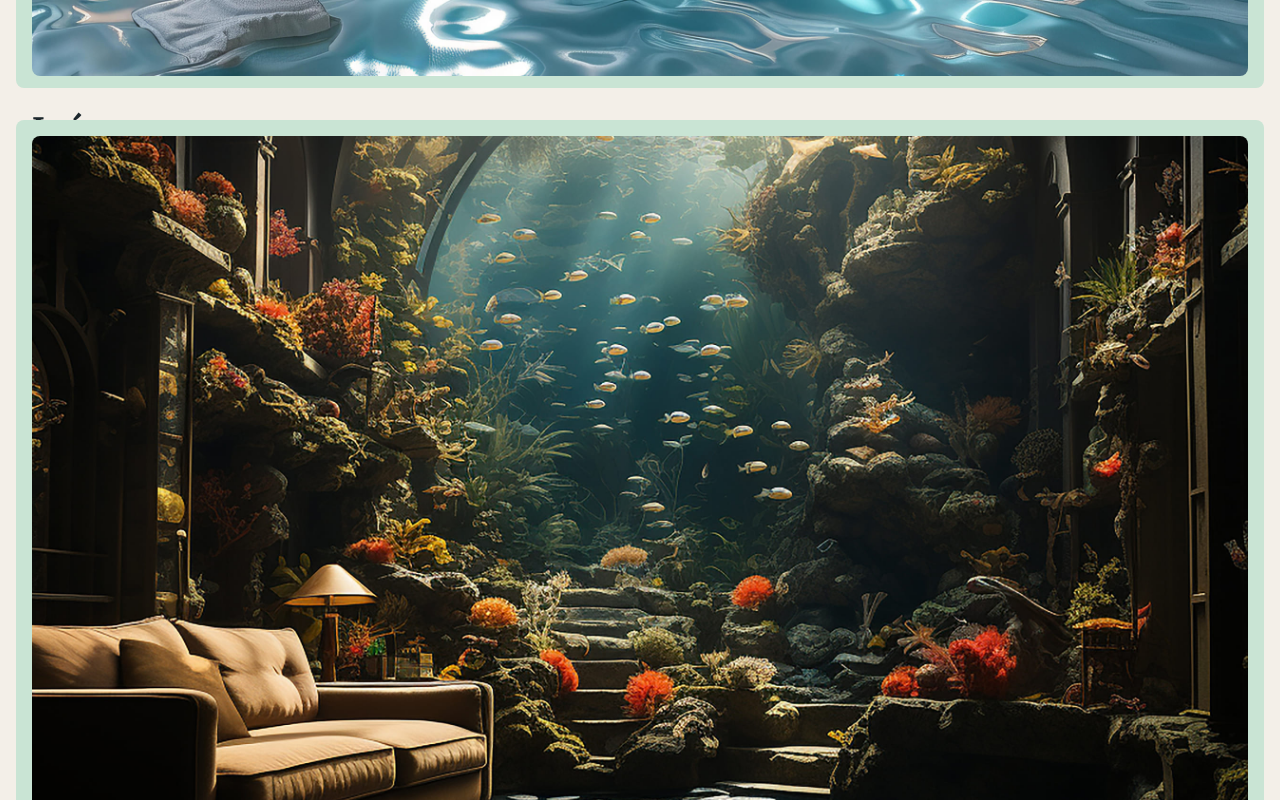
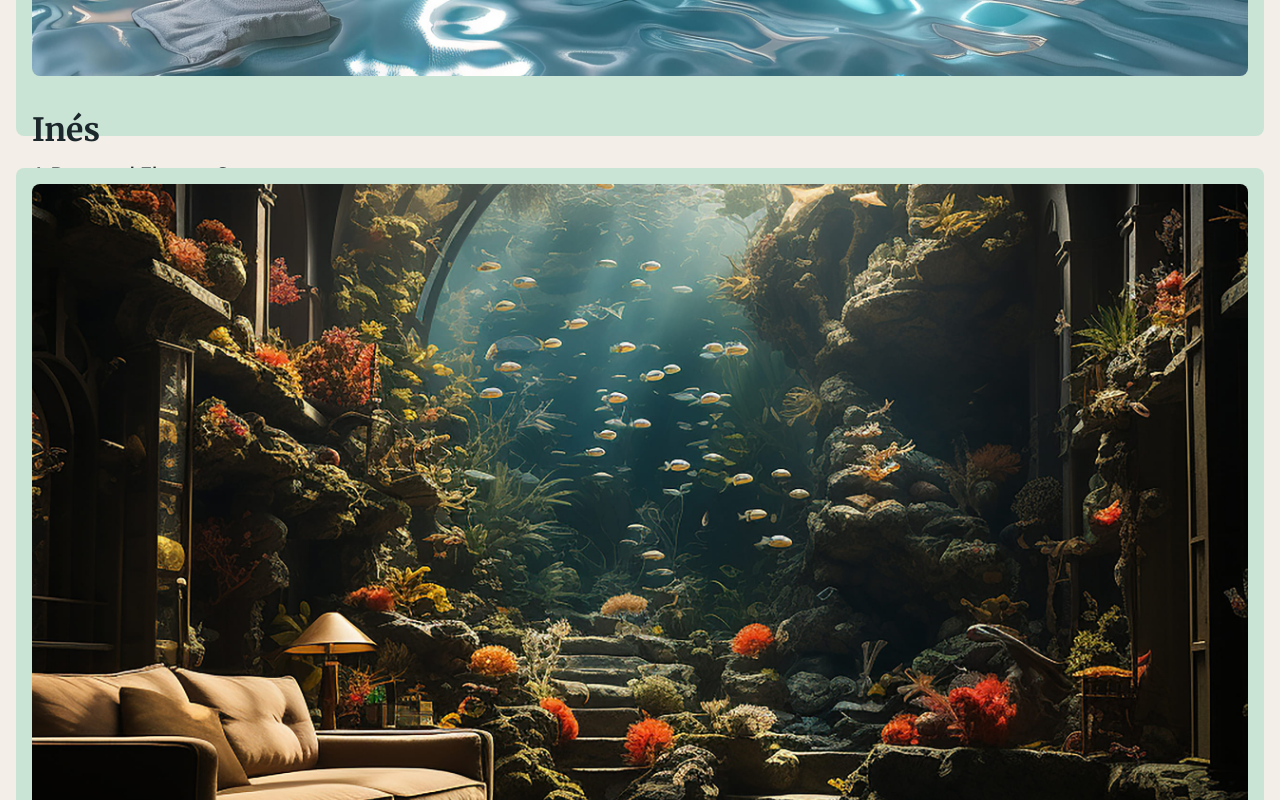
Before and after one commit to maria-jon/poseidon, a Vue app: page /packages in a window 1280 px wide. Shown: the part 1040-1840 px from the top of the page. Built offline with nearby package versions, Linux system fonts and the light colour scheme.

Commit message:
(feat): add btn to packages card

```diff
--- a/src/components/MainButton.vue
+++ b/src/components/MainButton.vue
@@ -10,7 +10,9 @@
 </script>
 
 <template>
-  <button :style="{ width: width || 'auto' }">{{ label }}</button>
+  <button :style="{ width: width || 'auto' }">
+    <span class="button-label">{{ label }}</span>
+  </button>
 </template>
 
 <!-- Används såhär (byt ut label texten till det som behövs i den komponenten den ska användas i)
@@ -27,11 +29,20 @@
   transition: all 0.2s ease-in-out;
   box-shadow: 0px 1px 1px 0px rgba(0, 0, 0, 0.25);
   padding: 0.5rem 1rem;
+  text-transform: uppercase;
+
+  .button-label {
+    display: inline-block; /* Ensures scaling works properly */
+    transition: transform 0.2s ease-in-out;
+  }
 
   &:hover {
     background-color: $color-secondary-red-dark;
-    font-size: 1.125rem;
     box-shadow: 0px 2px 2px 0px rgba(0, 0, 0, 0.25);
+
+    .button-label {
+      transform: scale(1.125);
+    }
   }
 }
 </style>
--- a/src/components/PackagesCard.vue
+++ b/src/components/PackagesCard.vue
@@ -1,4 +1,5 @@
 <script setup lang="ts">
+import MainButton from './MainButton.vue'
 defineProps({
   header: String,
   subheader: String,
@@ -20,6 +21,7 @@
         <span v-for="(item, index) in features" :key="index"> ✔ {{ item }} </span>
       </div>
     </div>
+    <MainButton label="Book now" width="9rem" />
   </article>
 </template>
 
@@ -30,8 +32,10 @@
   // align-items: center;
   gap: 2rem;
   width: 100%;
-  height: 44.5rem;
+  height: 100%;
+  // height: 44.5rem;
   padding: 1rem;
+  padding-bottom: 2rem;
 }
 
 img {
@@ -51,4 +55,9 @@
   flex-direction: column;
   gap: 0.5rem;
 }
+
+button {
+  margin-left: auto;
+  margin-top: auto;
+}
 </style>
--- a/src/style/base.scss
+++ b/src/style/base.scss
@@ -72,7 +72,8 @@
   text-decoration: underline;
 }
 
-button {
+button,
+button span {
   font-size: 1rem;
   font-weight: 600;
   line-height: 1.25rem;
--- a/src/views/PackagesView.vue
+++ b/src/views/PackagesView.vue
@@ -42,6 +42,18 @@
   margin: 0 1rem 4rem 1rem;
 }
 
+.wrapper {
+  width: 100%;
+  height: 47.5rem;
+  display: flex;
+  flex-direction: column;
+  justify-content: center;
+  align-items: center;
+  border-radius: 0.5rem;
+  background-color: $color-primary-light;
+  margin-bottom: 2rem;
+}
+
 header {
   width: 90%;
   max-width: 22rem;
@@ -60,15 +72,4 @@
 p {
   margin-bottom: 1rem;
 }
-
-.wrapper {
-  width: 100%;
-  display: flex;
-  flex-direction: column;
-  justify-content: center;
-  align-items: center;
-  border-radius: 0.5rem;
-  background-color: $color-primary-light;
-  margin-bottom: 2rem;
-}
 </style>
```
